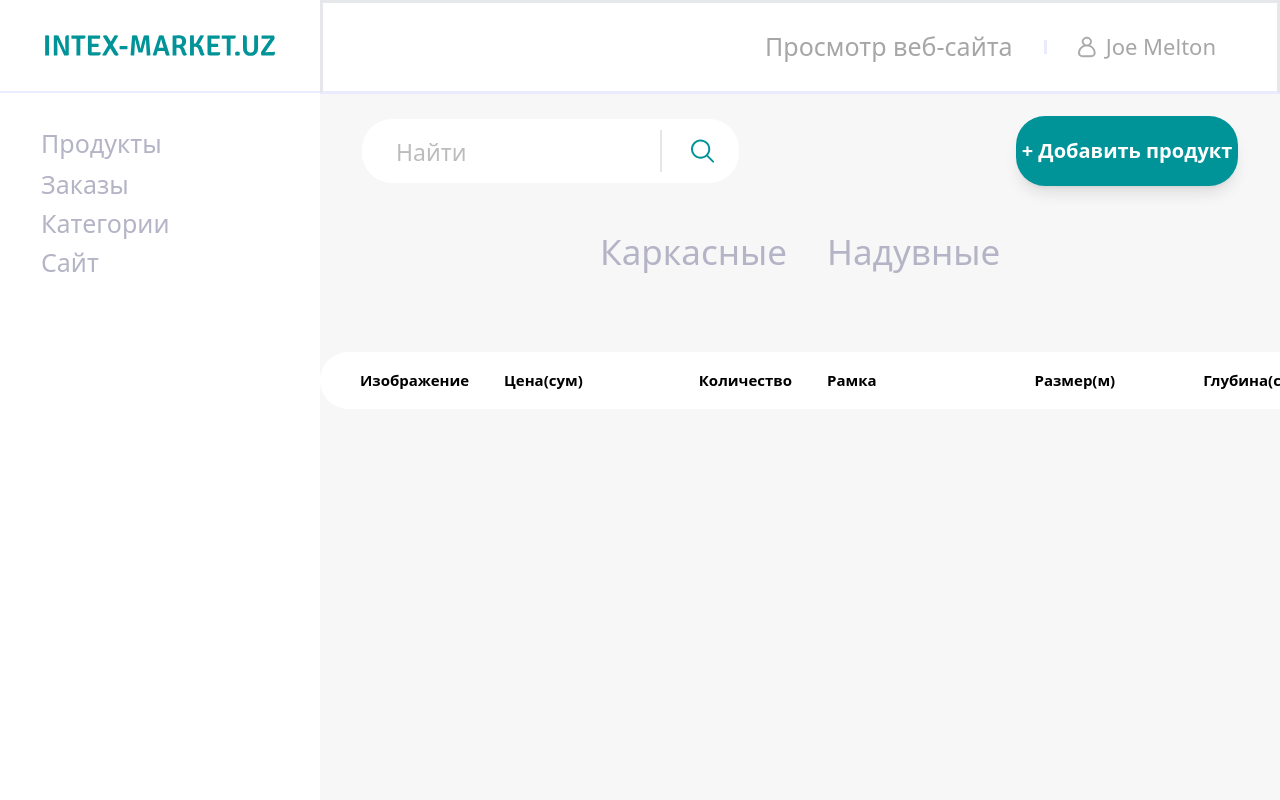
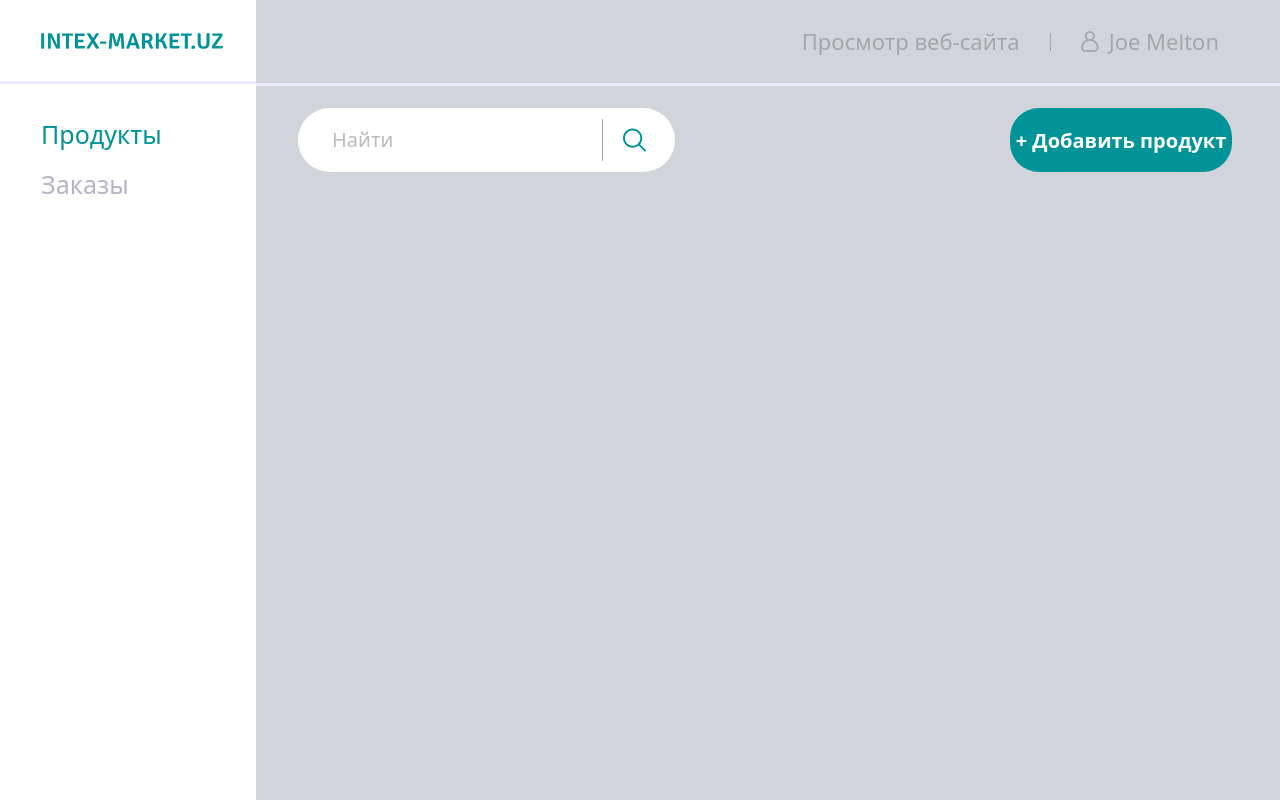
Before and after one commit to farrux-097/intex, a plain HTML site: page admin.html in a window 1280 px wide. Drawn offline with nearby package versions, Linux system fonts and the light colour scheme.

Commit message:
initial commit

```diff
--- a/admin.html
+++ b/admin.html
@@ -3,6 +3,8 @@
 <head>
     <meta charset="UTF-8">
     <meta name="viewport" content="width=device-width, initial-scale=1.0">
+    <link rel="stylesheet" href="./css/style.css">
+    <title>Admin</title>
     <style type="text/tailwindcss">
         @layer utilities {
           .content-auto {
@@ -10,73 +12,38 @@
           }
         }
     </style>
-    <title>Admin</title>
 </head>
 <body>
-  <div class="flex justify-between bg-[#f7f7f7]">
-    <div class="w-[25%] h-[100vh] overflow-y-auto bg-white">
-      <div class="text-center py-[35px]  border-b-[2px] border-[#EBEBFF] ">
-      <img class="mx-auto" src="/images/Login/Intex-market.uz (1).svg" alt="Logo" width="230">
+    <div class="flex bg-white h-[100vh] ">
+        <div class="w-[20%]">
+            <div class="w-full p-[33px] pl-[41px] pb-[32px] border-[#EBEBFF] border-b-[3px]">
+                <img src="/images/login/logo.svg" alt="logo" width="200" height="24px" class="">
+            </div>
+            <div class="flex flex-col pl-[41px] pt-[33px] gap-[15px]">
+                <a href="#" class="font-regular text-[25px] leading-[35px] text-[#009398]">Продукты</a>
+                <a href="#" class="font-regular text-[25px] leading-[35px] text-[#B4B4C6]">Заказы</a>
+            </div>
+        </div>
+        <div class="w-[80%] bg-gray-300 h-[100%]" >
+            <div class="w-full py-[29px] pr-[61px] border-[#EBEBFF] border-b-[3px]  flex items-center justify-end gap-[30px]">
+                <a href="#" class="font-normal text-[22px] leading-[25px] text-[#A6A6A6]">Просмотр веб-сайта</a>
+                <span class="h-[18px] w-[1px] bg-[#A6A6A6]"></span>
+                <div class="flex gap-[10px]">
+                  <img src="./images/admin/person.svg" alt="avatar" width="18" height="22">
+                  <span class="user-name capitalize font-normal text-[22px] leading-[25px] text-[#A6A6A6]">Joe Melton</span>
+                </div>
+            </div>
+            <div class="pl-[42px] pr-[48px] pt-[22px] pb-[40px] flex justify-between">
+              <label class="w-[377px] py-[11px]  bg-white rounded-[50px] pl-[34px] pr-[28px] flex items-center justify-between">
+                <input type="text" class="bg-white w-[250px] h-[24px] text-[#009398] text-[18px] outline-none focus: placeholder:text-[20px] placeholder:font-normal placeholder:text-[#BCBCBC] placeholder:leading-[23px]" placeholder="Найти">
+                <span class="w-[1px] h-[42px] bg-[#A6A6A6]"></span>
+                <button type="button"> <img src="./images/admin/search.svg" alt="search" width="24" height="24"></button>
+              </label>
+              <button class="w-[222px] rounded-[29px] bg-[#009398] py-[20px] font-bold text-[20px] leading-[23px] text-white">+ Добавить продукт</button>
+            </div>
+        </div>
     </div>
-    <ul class="pt-[33px] pl-[41px] flex flex-col gap-[15px]">
-      <li>
-        <a href="#" class="font-regular text-[25px] leading-[35px] text-[#B4B4C6] hover:text-[#009398]">Продукты</a>
-      </li>
-      <li>
-        <a href="#" class="font-regular text-[25px] leading-[15px] text-[#B4B4C6] hover:text-[#009398]">Заказы</a>
-      </li>
-      <li>
-        <a href="#" class="font-regular text-[25px] leading-[15px] text-[#B4B4C6] hover:text-[#009398]">Категории</a>
-      </li>
-      <li>
-        <a href="#" class="font-regular text-[25px] leading-[15px] text-[#B4B4C6] hover:text-[#009398]">Сайт</a>
-      </li>
-    </ul>
-    </div>
-    <div class="w-[75%] h-[100vh] overflow-y-auto">
-      <div class=" bg-white py-[25px] border-[3px] border-b-[#EBEBFF]  pr-[61px]">
-        <div class="flex items-center gap-[31px] justify-end">
-          <a class="text-[#A6A6A6] text-[25px] leading--[25px] hover:text-[#009398] "  href="#"> Просмотр веб-сайта</a>
-          <span class="inline-block w-[3px] h-[14px] bg-[#EBEBFF]"></span>
-          <div class="flex items-center gap-[10px]">
-            <img src="/images/Admin/login-icon.svg" alt="Icon" width="18" height="28">
-            <span class="username text-[22px] text-[#A6A6A6] capitalize">Joe Melton</span>
-          </div>
-        </div>
-      </div>
-      <div class="flex items-center justify-between pt-[22px] px-[42px]">
-        <label class="py-[11px] bg-white flex items-center  rounded-[30px] w-[377px]" >
-        <input  type="text" placeholder="Найти"  name="sercing_value" class="mt-[3px] ml-[34px] outline-none text-[23px] placeholder:text-[#BCBCBC] leading-[23px] w-[70%]">
-        <span class="inline-block h-[42px] w-[2px] bg-[#E6E6E6] "></span>
-        <button class="ml-[29px]">
-          <img src="/images/Admin/serch-icon.svg" alt="search-icon" width="24" height="24">
-        </button>
-        </label>
-        <button class="w-[222px] py-[20px] rounded-[29px] inline-block bg-[#009398] text-white font-bold text-[20px] shadow-lg">
-          + Добавить продукт
-        </button>
-      </div>
-      <div>
-        <div class="flex w-[400px] gap-[40px] mx-auto mt-[40px]"  class="hover:bg-[#009398] w-[178px] h-[2px]">
-       <p class="text-[35px] font-regular text-[#B4B4C6] hover:text-[#009398]">Каркасные</p>
-        <p class="text-[35px] font-regular text-[#B4B4C6] hover:text-[#009398]">Надувные </p>
-        </div>
-        <div class="w-[1088px] rounded-[30px] py-[17px] bg-white mx-auto mt-[74px]">
-          <ul class=" flex gap-[35px] px-[40px]">
-            <li class="text-[15px] font-bold">Изображение</li>
-            <li class="text-[15px] font-bold mr-[81px]">Цена(сум)</li>
-            <li class="text-[15px] font-bold">Количество</li>
-            <li class="text-[15px] font-bold  mr-[123px]">Рамка</li>
-            <li class="text-[15px] font-bold mr-[53px]"> Размер(м)</li>
-            <li class="text-[15px] font-bold">Глубина(см)</li>
-            <li class="text-[15px] font-bold">Действия</li>
-          </ul>
-        </div>
-
-      </div>
-    </div>
-  </div>
-  <script src="/js/admin.js"></script>
+    <script src="./js/admin.js"></script>
     <script src="https://cdn.tailwindcss.com"></script>
     <script>
         tailwind.config = {
@@ -88,6 +55,6 @@
             }
           }
         }
-    </script>
+      </script>
 </body>
 </html>
--- a/css/main.css
+++ b/css/style.css
@@ -1,6 +1,6 @@
-.login-bg{
-    height: 100vh;
-    background-image: url("/images/Login/body-bg.png");
+.login-body{
+    height:90vh;
+    background-image: url(../images/login/body-bg.png);
     background-repeat: no-repeat;
     background-position: center;
     background-size: cover;
--- a/js/admin.js
+++ b/js/admin.js
@@ -1,3 +1,5 @@
-let elUsername = document.querySelector(".username ")
-const userData = JSON.parse(window.localStorage.getItem("userData"))
-elUsername.textContent = userData.username
+let elUsrname = document.querySelector(".user-name")
+
+let userData = JSON.parse(window.localStorage.getItem("userdata"))
+
+elUsrname.textContent = userData.username
```
Also changed, not shown: index.html (+20 -12 lines), js/login.js (+17 -19 lines), images/Login/logo.svg (renamed from images/Login/Intex-market.uz (1).svg), images/Login/modal-check.svg (added), images/admin/person.svg (renamed from images/Admin/login-icon.svg), images/admin/search.svg (renamed from images/Admin/serch-icon.svg), js/order.js (deleted), 1 other file.
